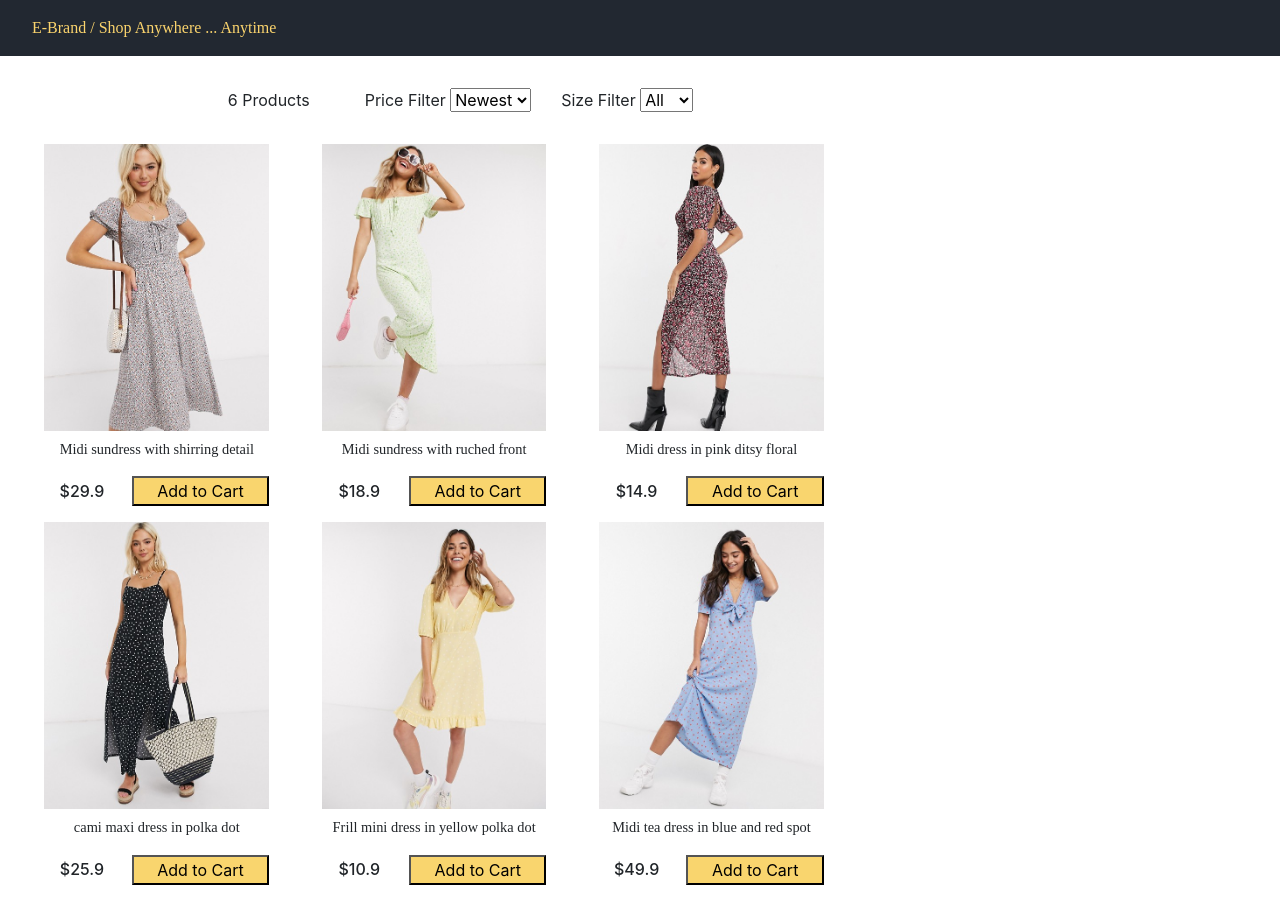
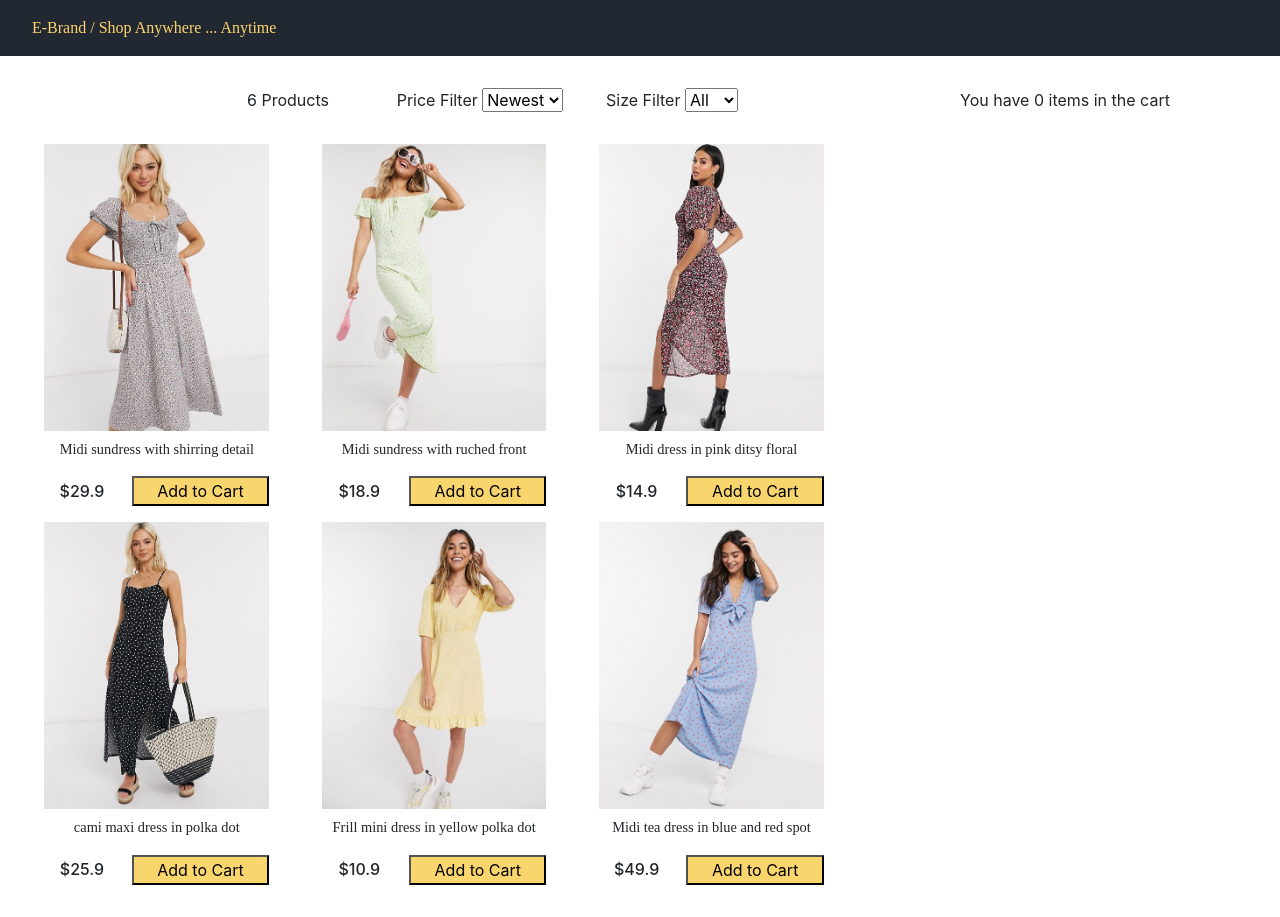
Before and after one commit to Amine-BELLA/E-commerce-web-site, a React (Create React App) app: page / in a window 1280 px wide. Built offline with nearby package versions, Linux system fonts and the light colour scheme.

Commit message:
SideBar component started

```diff
--- /dev/null
+++ b/src/App.css
@@ -0,0 +1,4 @@
+.content {
+    display: grid;
+    grid-template-columns: 3fr 1fr;
+}
--- a/src/App.js
+++ b/src/App.js
@@ -1,14 +1,18 @@
 import React, { useState } from 'react';
+import './App.css';
 import data from './data.json';
 import Product from './components/Product/Product';
 import NavBar from './components/NavBar/NavBar';
 import Filter from './components/Filter/Filter';
+import SideBar from './components/SideBarTop/SideBarTop';
+
 
 function App() {
   const [state, setState] = useState({
     products: data.products,
     sizeFilter: '',
-    priceFilter: ''
+    priceFilter: '',
+    cartItems: [],
   });
 
   function handleSort(e) {
@@ -76,9 +80,33 @@ function App() {
     }
   }
 
+  function addToCart(product) {
+    const cartItems = state.cartItems.slice();
+    let alreadyExist = false;
+    cartItems.forEach(item => {
+      if (item.id === product.id) {
+        item.count += 1;
+        alreadyExist = true;
+      }
+    })
+    if (!alreadyExist) {
+      cartItems.push({ count: 1, ...product });
+    }
+    console.log(cartItems);
+    setState(previousState => {
+      return (
+        {
+          ...previousState,
+          cartItems: cartItems
+        }
+      );
+    });
+  }
+
   return (
     <div >
       <NavBar />
+      <div className='content'>
         <Filter
           count={state.products.length}
           handleSort={handleSort}
@@ -86,7 +114,15 @@ function App() {
           sizeFilter={state.sizeFilter}
           priceFilter={state.priceFilter}
         />
-      <Product products={state.products} />
+        <SideBar cartItems={state.cartItems} />
+
+      </div>
+      <div>
+        <Product
+          products={state.products}
+          addToCart={addToCart}
+        />
+      </div>
     </div>
   );
 }
--- a/src/components/Filter/Filter.css
+++ b/src/components/Filter/Filter.css
@@ -1,5 +1,5 @@
 .filter {
-    width: 70%;
+    width: 100%;
     margin-bottom: 2rem;
     display: grid;
     grid-template-columns: repeat(3,20%);
--- a/src/components/Product/Product.css
+++ b/src/components/Product/Product.css
@@ -46,5 +46,5 @@
 /* hover effect */
 .product-purchase button:hover {
     background-color: #f0eeef;
-    color:#fbd46d ;
+    color:#222831 ;
 }
--- a/src/components/Product/Product.js
+++ b/src/components/Product/Product.js
@@ -7,14 +7,14 @@ function Product(props) {
             {
                 props.products.map(product => {
                     return (
-                        <div className='product'>
-                            <div className='product-info' key={product.id}>
+                        <div key={product.id} className='product'>
+                            <div className='product-info'>
                                 <img src={product.image} />
                                 <p>{product.title}</p>
                             </div>
                             <div className='product-purchase'>
                                 <h6>{`$${product.price}`}</h6>
-                                <button>Add to Cart</button>
+                                <button onClick={() => props.addToCart(product)}>Add to Cart</button>
                             </div>
                         </div>
                     )
--- /dev/null
+++ b/src/components/SideBarTop/SideBarTop.js
@@ -0,0 +1,14 @@
+import React from 'react';
+import './SideBarTop.css';
+
+function SideBarTop(props) {
+    return (
+        <div>
+            {
+                props.cartItems.length === 0 ? <div>You have 0 items in the cart</div> : <div>You have {props.cartItems.length} Items</div>
+            }
+        </div>
+    );
+}
+
+export default SideBarTop;
```
Also changed, not shown: src/components/SideBarTop/SideBarTop.css (added). Lines whose indentation alone changed are shown as unchanged.
